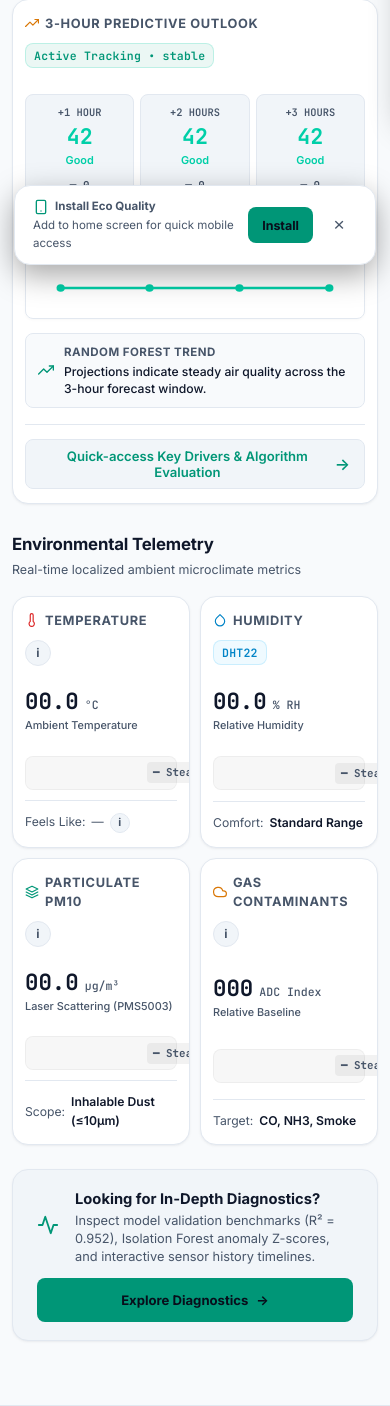
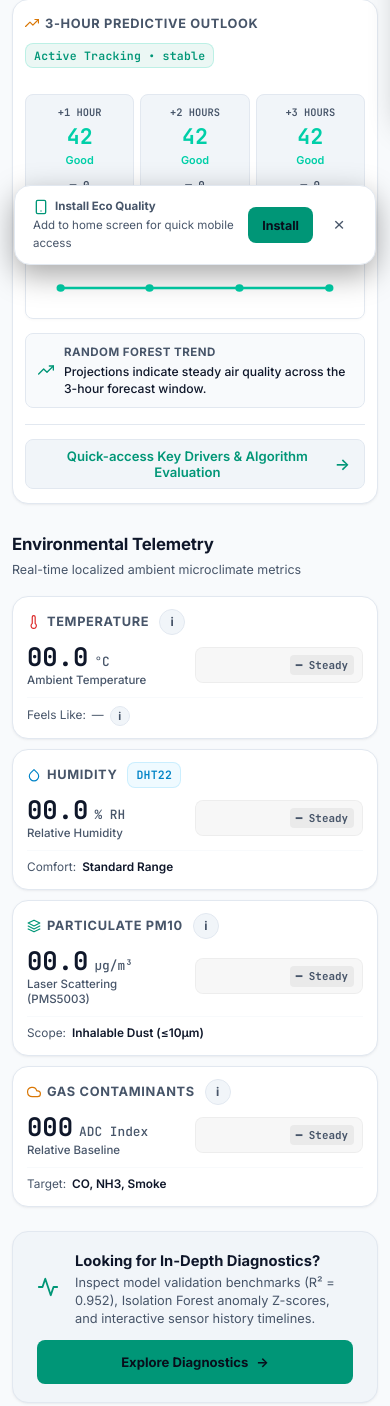
Before and after one commit to PsyM0on/ai_quality, a PHP site: page /dashboard.php in a window 390 px wide. Shown: the part 719-2125 px from the top of the page. Run offline with PHP 8.4, Linux system fonts and the light colour scheme; data that the repository does not hold is empty.

Commit message:
v2.8.3: Format environmental telemetry cards into stacked list in mobile view

```diff
--- a/assets/css/dashboard.css
+++ b/assets/css/dashboard.css
@@ -2986,6 +2986,100 @@ body.light .skeleton::after {
         gap: 12px;
     }
 
+    /* Environmental Telemetry Stacked List for Mobile */
+    .telemetry-grid {
+        grid-template-columns: 1fr;
+        gap: 12px;
+    }
+
+    .telemetry-card {
+        display: grid;
+        grid-template-columns: 1fr auto;
+        grid-template-areas:
+            "header header"
+            "body   spark"
+            "footer footer";
+        align-items: center;
+        gap: 6px 14px;
+        padding: 14px 16px;
+        transition: transform 0.2s ease, box-shadow 0.2s ease, border-color 0.2s ease;
+    }
+
+    .telemetry-card:active {
+        transform: scale(0.995);
+    }
+
+    .telemetry-card .card-header {
+        grid-area: header;
+        margin-bottom: 2px;
+        width: 100%;
+    }
+
+    .telemetry-card .telemetry-body {
+        grid-area: body;
+        margin: 0;
+        display: flex;
+        flex-direction: column;
+        gap: 2px;
+        min-width: 0;
+    }
+
+    .telemetry-card .telemetry-reading {
+        display: flex;
+        align-items: baseline;
+        gap: 6px;
+    }
+
+    .telemetry-card .telemetry-num {
+        font-size: clamp(1.6rem, 5.5vw, 1.95rem);
+        line-height: 1.1;
+    }
+
+    .telemetry-card .telemetry-unit {
+        font-size: 0.8rem;
+    }
+
+    .telemetry-card .telemetry-sub {
+        font-size: 0.72rem;
+        color: var(--muted);
+        line-height: 1.25;
+    }
+
+    .telemetry-card .telemetry-spark-row {
+        grid-area: spark;
+        margin: 0;
+        align-self: center;
+        justify-self: end;
+        display: flex;
+        align-items: center;
+        gap: 8px;
+        padding: 5px 8px;
+        border-radius: var(--radius-inner);
+    }
+
+    .telemetry-card .telemetry-sparkline {
+        width: clamp(75px, 20vw, 105px);
+        height: 24px;
+    }
+
+    .telemetry-card .spark-badge {
+        font-size: 0.68rem;
+        padding: 2px 6px;
+    }
+
+    .telemetry-card .telemetry-footer {
+        grid-area: footer;
+        border-top: 1px solid var(--border-subtle);
+        padding-top: 8px;
+        margin-top: 4px;
+        width: 100%;
+    }
+
+    .telemetry-card .meta-row {
+        font-size: 0.74rem;
+        gap: 6px;
+    }
+
     .chart-canvas-wrap {
         height: clamp(240px, 32vh, 320px);
     }
@@ -3282,7 +3376,7 @@ body.light .skeleton::after {
 
 @media (max-width: 520px) {
     .telemetry-grid {
-        grid-template-columns: repeat(2, 1fr);
+        grid-template-columns: 1fr;
         gap: 10px;
     }
 
@@ -3292,19 +3386,20 @@ body.light .skeleton::after {
     }
 
     .telemetry-card {
-        padding: 14px 12px;
+        padding: 12px 14px;
+        gap: 6px 12px;
     }
 
     .telemetry-num {
-        font-size: clamp(1.4rem, 5vw, 1.8rem);
+        font-size: clamp(1.5rem, 5.5vw, 1.85rem);
     }
 
     .telemetry-unit {
-        font-size: 0.72rem;
+        font-size: 0.78rem;
     }
 
     .telemetry-sub {
-        font-size: 0.68rem;
+        font-size: 0.7rem;
     }
 
     .aqi-score-container {
@@ -3436,6 +3531,20 @@ body.light .skeleton::after {
         grid-template-columns: 1fr;
     }
 
+    .telemetry-card {
+        padding: 10px 12px;
+        gap: 6px 10px;
+    }
+
+    .telemetry-card .telemetry-sparkline {
+        width: 72px;
+    }
+
+    .telemetry-card .spark-badge {
+        font-size: 0.62rem;
+        padding: 2px 4px;
+    }
+
     .brand-title {
         font-size: 1.05rem;
     }
@@ -3450,6 +3559,21 @@ body.light .skeleton::after {
 
     .z-grid {
         grid-template-columns: repeat(3, 1fr);
+    }
+}
+
+@media (max-width: 330px) {
+    .telemetry-card {
+        grid-template-columns: 1fr;
+        grid-template-areas:
+            "header"
+            "body"
+            "spark"
+            "footer";
+    }
+
+    .telemetry-card .telemetry-spark-row {
+        justify-self: stretch;
     }
 }
 
--- a/dashboard.php
+++ b/dashboard.php
@@ -88,7 +88,7 @@ if (isset($_GET['latest'])) {
 <link rel="stylesheet" href="https://unpkg.com/leaflet@1.9.4/dist/leaflet.css" crossorigin=""/>
 <script src="https://unpkg.com/leaflet@1.9.4/dist/leaflet.js" crossorigin=""></script>
 <script src="https://cdn.jsdelivr.net/npm/chart.js"></script>
-<link href="assets/css/dashboard.css?v=56" rel="stylesheet">
+<link href="assets/css/dashboard.css?v=57" rel="stylesheet">
 <script>
     // System Validation: Early Device Theme Detection (Default: Light Mode)
     (function() {
@@ -1133,7 +1133,7 @@ $feedback_next_url = (strpos($current_host, 'localhost') !== false || strpos($cu
 <script>
 if ('serviceWorker' in navigator) {
     window.addEventListener('load', () => {
-        navigator.serviceWorker.register('./sw.js?update=50')
+        navigator.serviceWorker.register('./sw.js?update=51')
             .then(reg => {
                 console.log('SW Registered', reg.scope);
                 reg.update();
--- a/sw.js
+++ b/sw.js
@@ -1,4 +1,4 @@
-const CACHE_NAME = 'airquality-cache-v50';
+const CACHE_NAME = 'airquality-cache-v51';
 const ASSETS_TO_CACHE = [
   './dashboard.php',
   './assets/css/dashboard.css',
```
